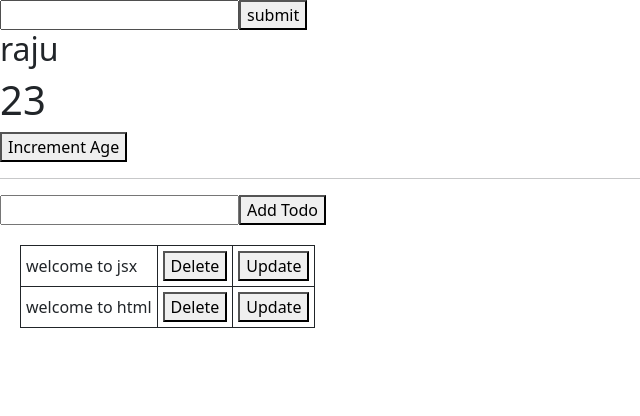
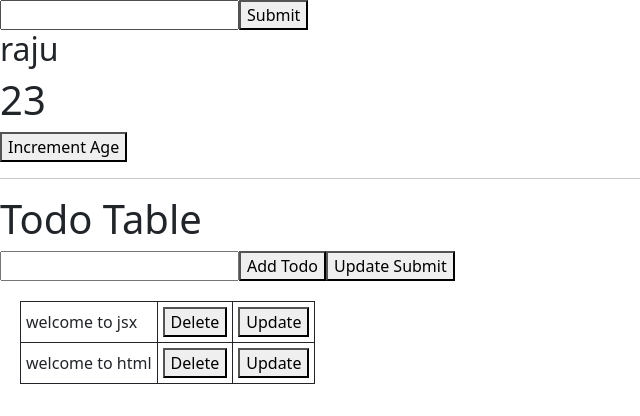
Before and after one commit to TANNE123/function-components-hooks-project, a React (Vite) app: page / in a window 1280 px wide. Shown: the top 416 px of the page, without its empty margins (0-640 px from the left). Built offline with nearby package versions, Linux system fonts and the light colour scheme.

Commit message:
completed task

```diff
--- a/src/components/06-09-24-usereducer/ReducerComponents.jsx
+++ b/src/components/06-09-24-usereducer/ReducerComponents.jsx
@@ -1,4 +1,4 @@
-import React, { Fragment, useReducer, useState } from "react";
+import React, { useReducer, useState } from "react";
 
 import "./style.css";
 
@@ -15,6 +15,15 @@ const reducer = (state, action) => {
           ? action.payload
           : [...state.todo, action.payload],
       };
+    case "UPDATE":
+      return {
+        ...state,
+        todo: state.todo.map((todo, index) =>
+          index === action.payload.index ? action.payload.value : todo
+        ),
+      };
+    default:
+      return state;
   }
 };
 
@@ -28,11 +37,11 @@ const ReducerComponents = () => {
 
   const [name, setName] = useState("");
   const [todoList, setTodoList] = useState("");
-
-  const [currentState, despatch] = useReducer(reducer, initialState);
+  const [updateIndex, setUpdateIndex] = useState(null);
+  const [currentState, dispatch] = useReducer(reducer, initialState);
 
   const ageHandler = () => {
-    despatch({
+    dispatch({
       type: "Age",
       payload: 2,
     });
@@ -44,20 +53,23 @@ const ReducerComponents = () => {
 
   const submitHandler = () => {
     if (name) {
-      despatch({
+      dispatch({
         type: "change_name",
         payload: name,
       });
     }
   };
 
+
+
+  //below code.....
   const todoHandler = (event) => {
     setTodoList(event.target.value);
   };
 
   const addHandler = () => {
     if (todoList) {
-      despatch({
+      dispatch({
         type: "Add_Todo",
         payload: todoList,
       });
@@ -68,7 +80,7 @@ const ReducerComponents = () => {
   const deleteHandler = (targetId) => {
     const filterData = currentState.todo.filter((_, id) => id !== targetId);
 
-    despatch({
+    dispatch({
       type: "Add_Todo",
       payload: filterData,
     });
@@ -76,27 +88,32 @@ const ReducerComponents = () => {
 
   const updateHandler = (targetEach, targetIndex) => {
     setTodoList(targetEach);
-    const updateValue = currentState.todo.map((updateData, i) =>
-      i === targetIndex ? todoList : updateData
-    );
+    setUpdateIndex(targetIndex);
+  };
 
-    despatch({
-      type: "Add_Todo",
-      payload: updateValue,
-    });
+  const updateSubmitHandler = () => {
+    if (updateIndex !== null && todoList) {
+      dispatch({
+        type: "UPDATE",
+        payload: { index: updateIndex, value: todoList },
+      });
+      setTodoList("");
+      setUpdateIndex(null);
+    }
   };
 
   return (
     <>
       <input type="text" value={name} onChange={inputHandler} />
-      <button onClick={submitHandler}>submit</button>
+      <button onClick={submitHandler}>Submit</button>
       <h2>{currentState.username}</h2>
       <h1>{currentState.age}</h1>
       <button onClick={ageHandler}>Increment Age</button>
       <hr />
-
+        <h1>Todo Table</h1>
       <input type="text" value={todoList} onChange={todoHandler} />
       <button onClick={addHandler}>Add Todo</button>
+      <button onClick={updateSubmitHandler}>Update Submit</button>
       <table>
         <tbody>
           {currentState.todo.map((each, index) => (
```
Also changed, not shown: src/components/06-09-24-usereducer/CounterComponent.jsx (added).
